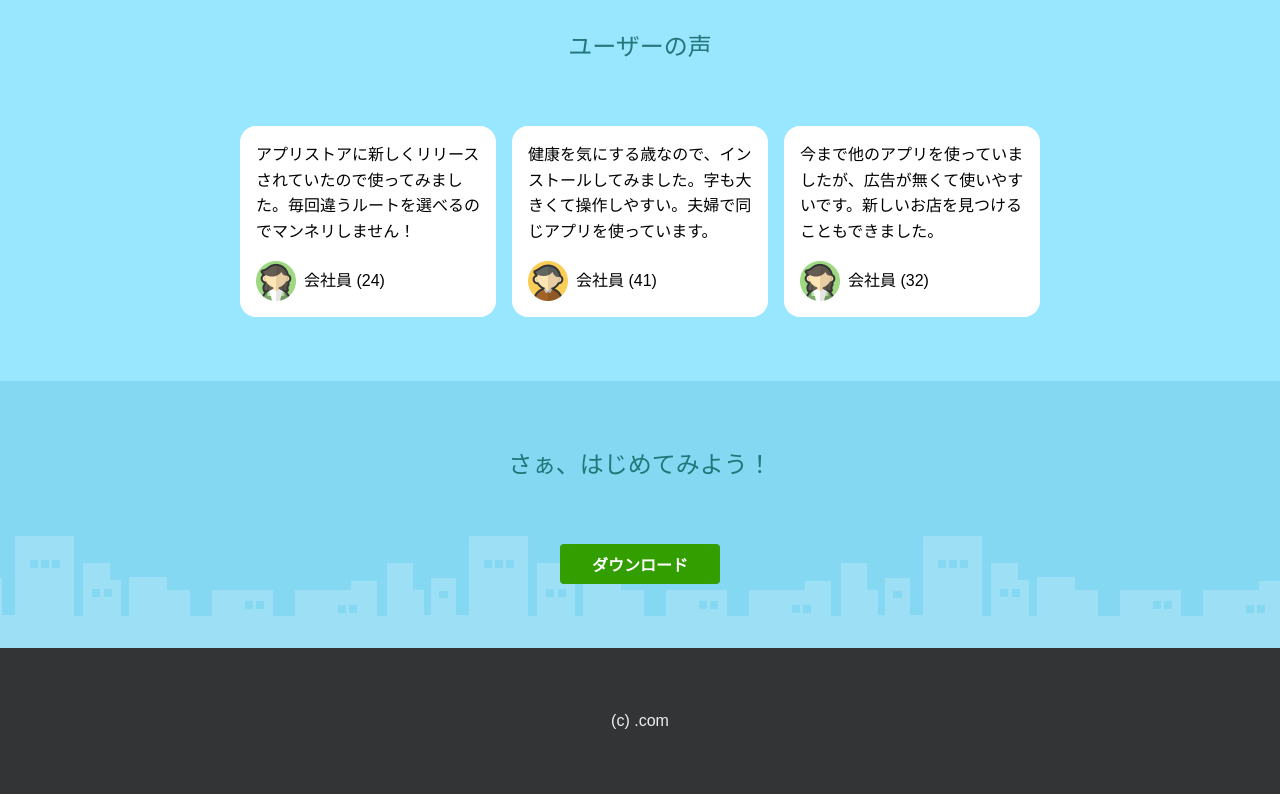
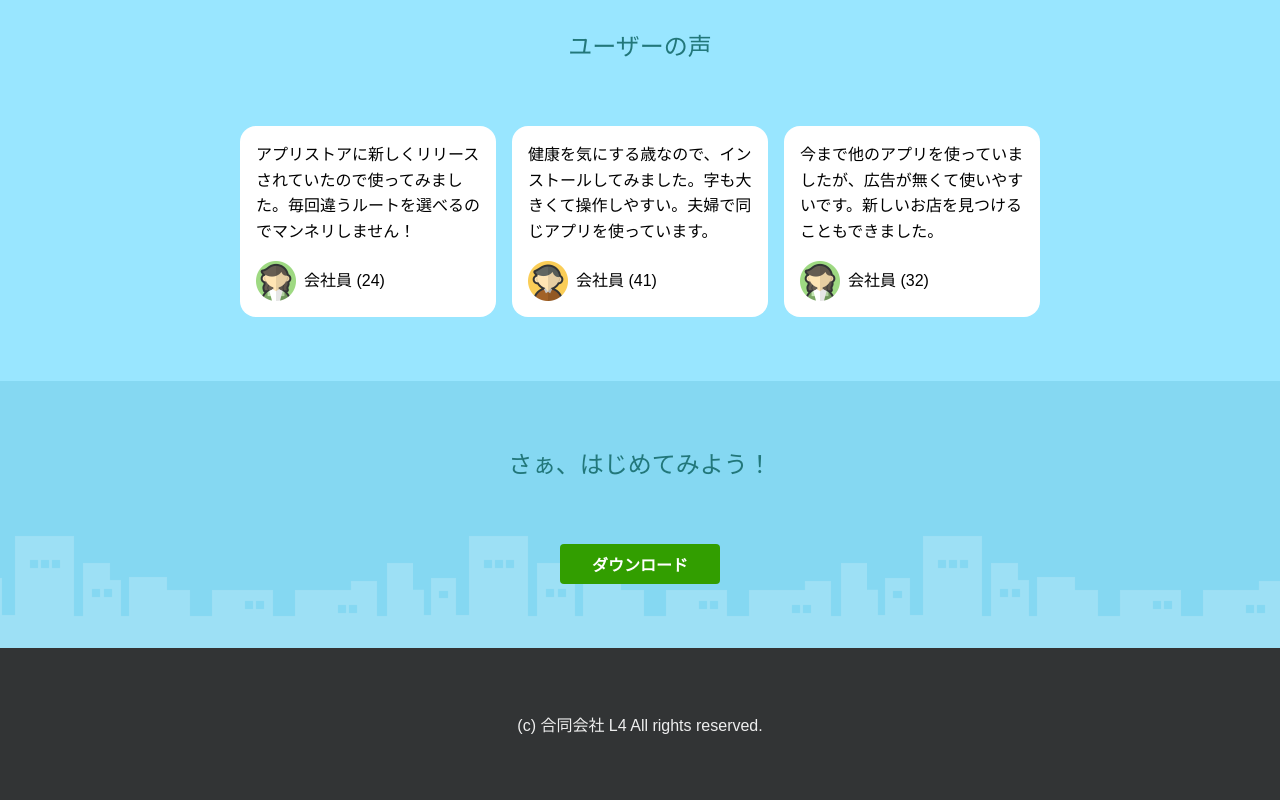
Before and after one commit to tatsuki0119/app-review, a plain HTML site: page index.html in a window 1280 px wide. Shown: the part 1779-2579 px from the top of the page. Drawn offline with nearby package versions, Linux system fonts and the light colour scheme.

Commit message:
Add files via upload

```diff
--- a/index.html
+++ b/index.html
@@ -124,7 +124,7 @@
   </section>
 
   <footer class="copyright">
-    <small>(c) .com</small>
+    <small>(c) 合同会社 L4 All rights reserved.</small>
   </footer>
 
   <a href="#" id="to_top">
```
